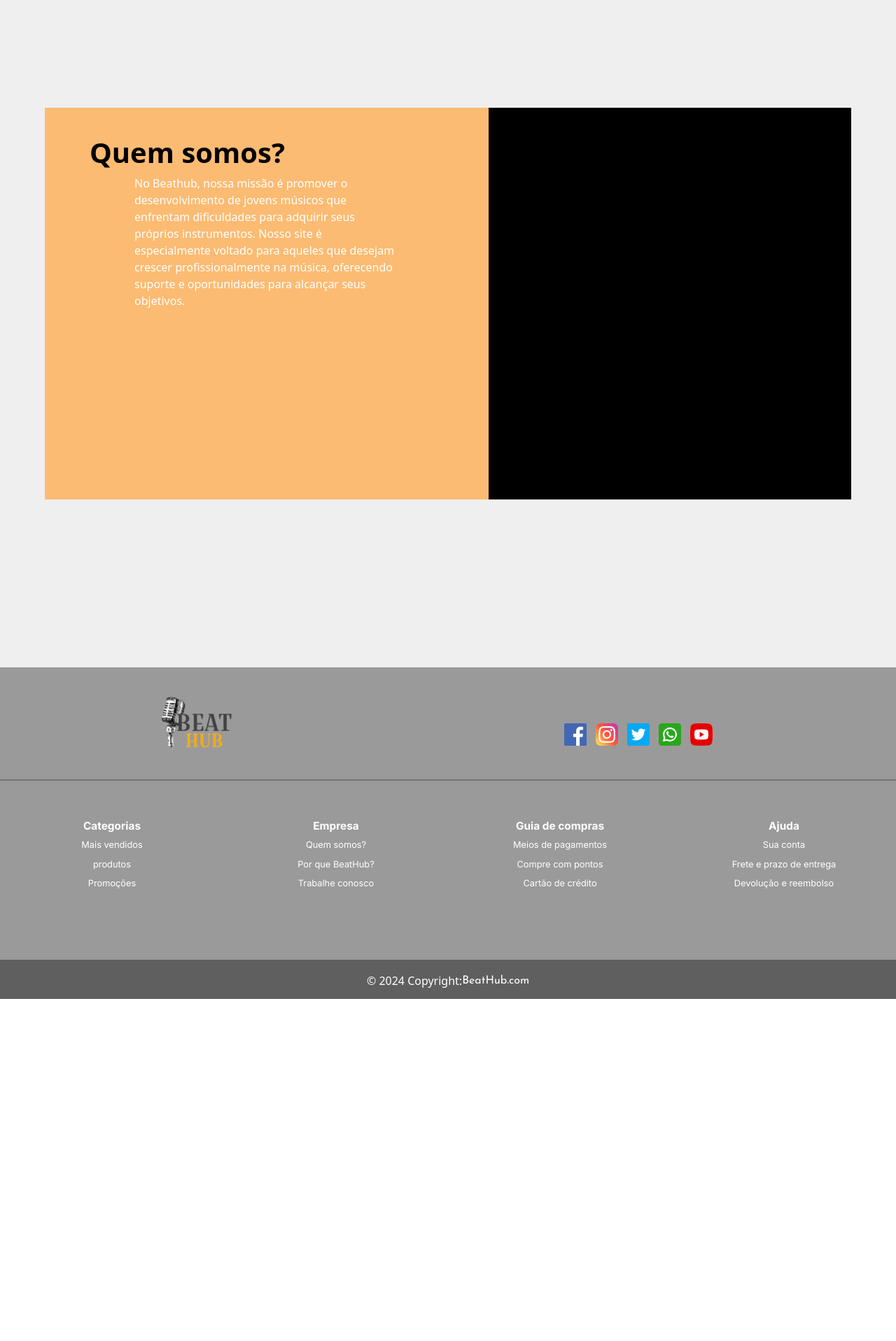
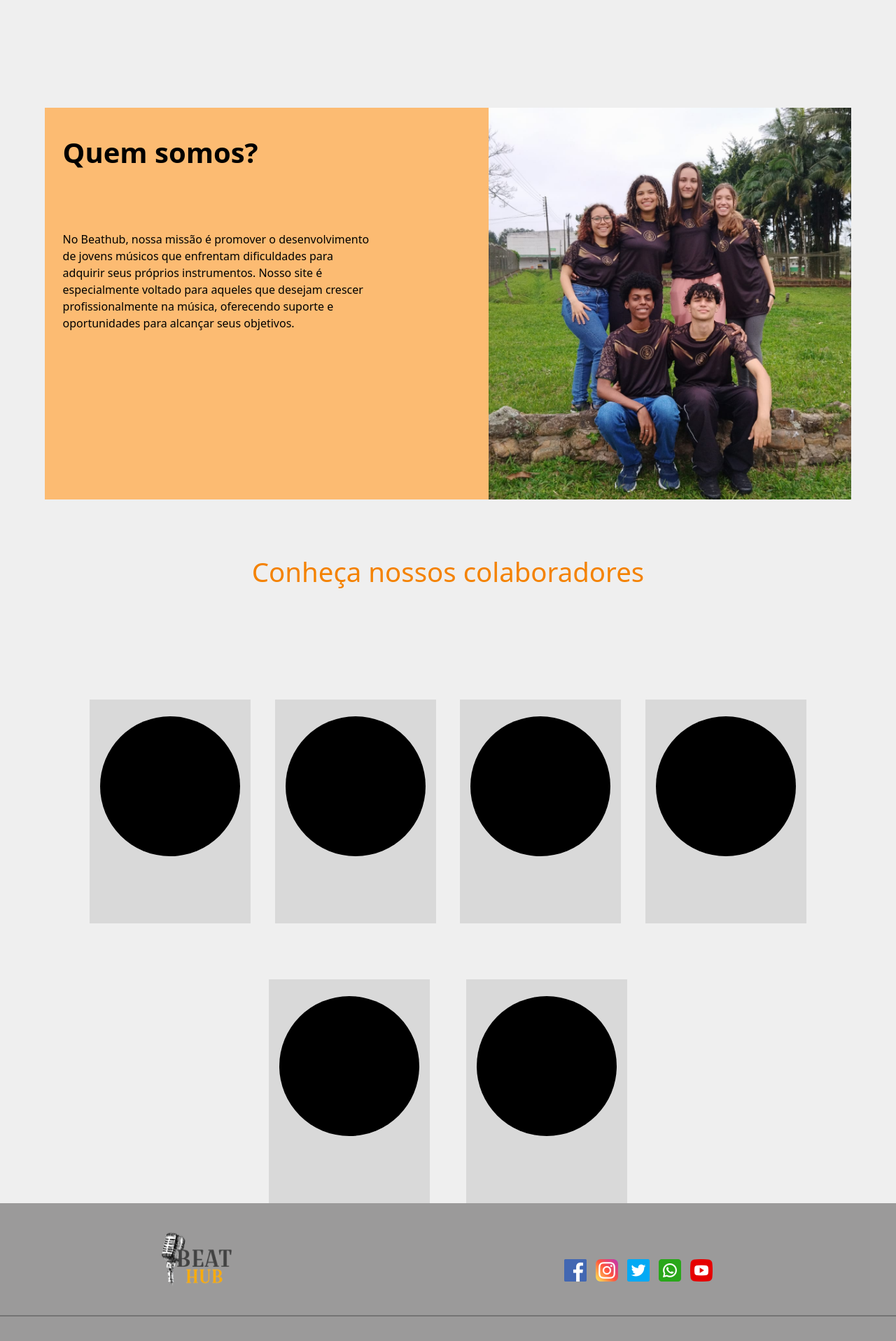
Before and after one commit to spricigom/BeatHub, a Vue app: page /Membros in a window 1280 px wide. Shown: the part 760-2677 px from the top of the page at 70% size. Before the commit the page ends 2188 px from the top, so only its background shows below. Built offline with nearby package versions, Linux system fonts and the light colour scheme; a web font is replaced by a local one.

Commit message:
FEAT: pagina membros cards adicionados #30

```diff
--- a/src/views/MembrosView.vue
+++ b/src/views/MembrosView.vue
@@ -55,8 +55,31 @@
 
                 </div>
                 <div class="img-grupo">
+                    <img src="@/assets/grupo.jpeg" alt="">
+                </div>
+            </div>
 
+            <h1 class="conheca" > Conheça nossos colaboradores</h1>
+
+            <div class="pessoas-cima">
+                <div class="card-pessoa">
+                    <div class="img-pessoa">
+
+                    </div>
                 </div>
+                <div class="card-pessoa"><div class="img-pessoa"></div></div>
+                <div class="card-pessoa"><div class="img-pessoa"></div></div>
+                <div class="card-pessoa"><div class="img-pessoa"></div></div>
+            </div>
+
+            <div class="pessoas-baixo">
+                <div class="card-pessoa">
+                    <div class="img-pessoa">
+
+                    </div>
+                </div>
+                <div class="card-pessoa"><div class="img-pessoa"></div></div>
+
             </div>
         </main>
 
@@ -125,6 +148,47 @@
 </template>
 
 <style scoped>
+.pessoas-cima{
+    margin-top: 10vh;
+    width: 80%;
+    display: flex;
+    flex-wrap: wrap;
+    justify-content: space-between;
+
+
+}
+
+.pessoas-baixo{
+    margin-top: 10vh;
+    width: 40%;
+    display: flex;
+    flex-wrap: wrap;
+    justify-content: space-between;
+
+
+}
+.img-pessoa{
+    background-color: black;
+    height: 200px;
+    width: 200px;
+    display: flex;
+    border-radius: 100%;
+    margin-top: 3vh;
+}
+.card-pessoa{
+    background-color: #D9D9D9;
+    height: 40vh;
+    width: 18vw;
+    display:flex ;
+    justify-content: center;
+}
+
+.conheca{
+    color: #f48200;
+    font-size: 3vw;
+    margin-bottom: 10vh;
+}
+
 .texto-grupo{
     width: 55%;
     height: 40vh;
@@ -137,17 +201,21 @@
     color: black;
     text-align: left;
     margin-top: 5vh;
-    margin-left: 5vw;
+    margin-left: 2vw;
 }
 
 .texto-grupo .descricao-grupo{
-    margin-left:10vw ;
-    margin-right: 10vw;
+    margin-left:2vw;
+    margin-right: 13vw;
+    margin-top: 10vh;
+    text-align: left;
+}
+.texto-grupo .descricao-grupo p{
     color: black;
 }
 .quem-somos{
     margin-top: 20vh;
-    margin-bottom: 30vh;
+    margin-bottom: 10vh;
     height: 70vh;
     width: 90%;
     background-color: #fcbb72 ;
@@ -159,6 +227,11 @@
     height: 70vh;
     display: flex;
     float: right;
+}
+.img-grupo img{
+    object-fit: cover;
+    width: 100%;
+    height: 100%;
 }
 .img-cima {
     position: relative;
```
Also changed, not shown: src/assets/grupo.jpeg (added), src/assets/helo.jpeg (added).
